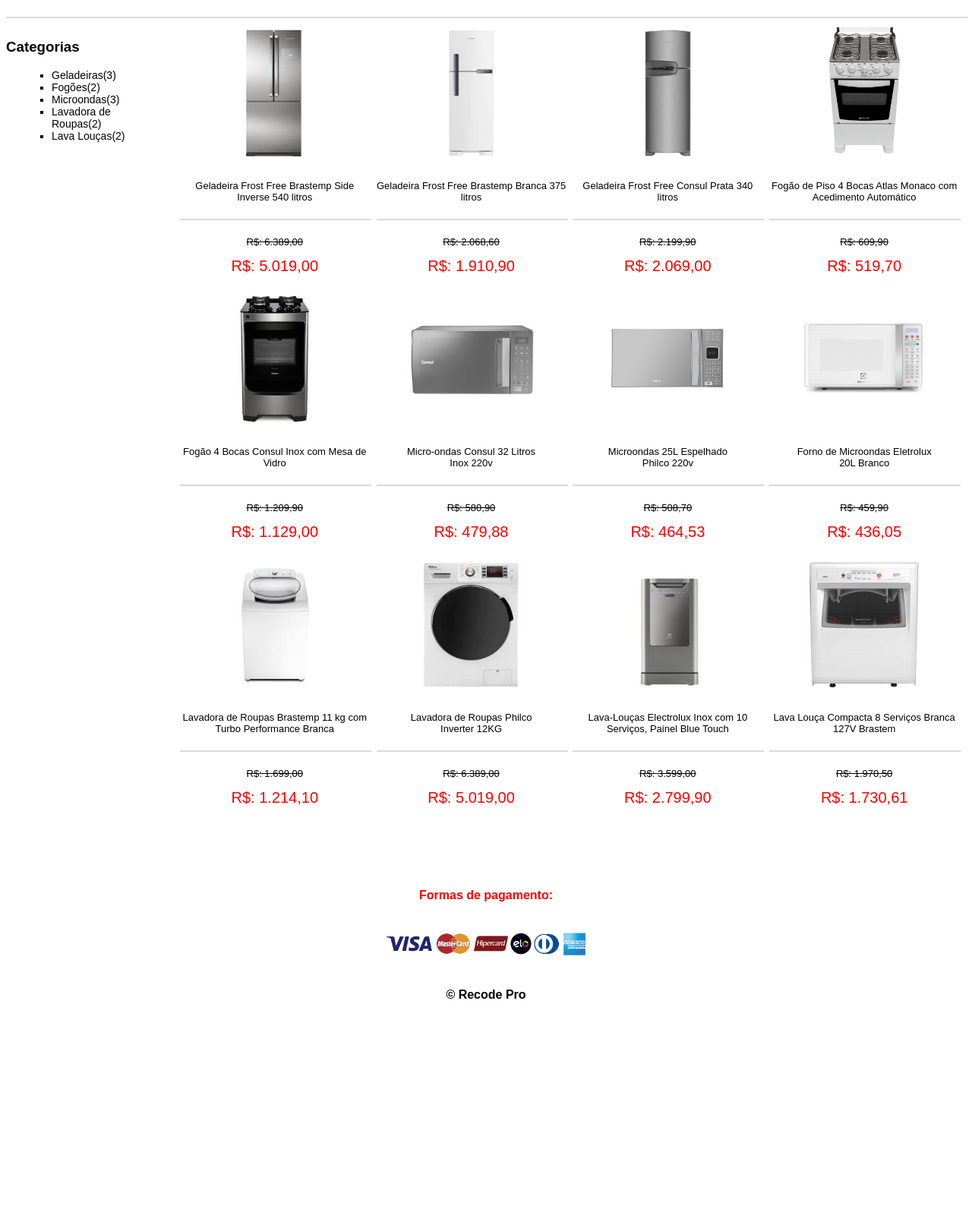
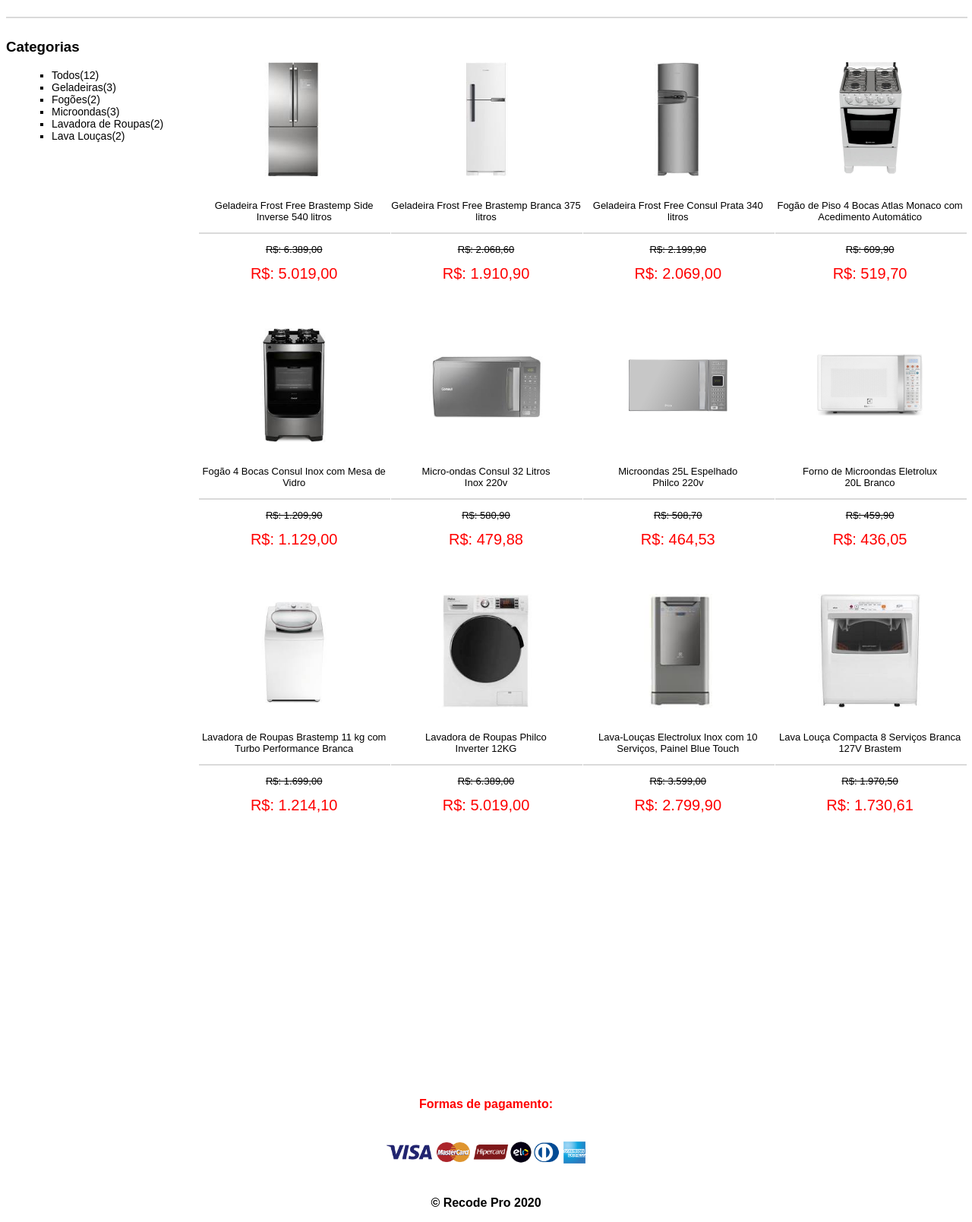
Before and after one commit to NayDev/Projeto-Full-Stack-Eletro, a PHP site: page /produtos.html in a window 1280 px wide. Shown: the part 142-1751 px from the top of the page at 76% size. Before the commit the page ends 1457 px from the top, so only its background shows below. Run offline with PHP 8.4, Linux system fonts and the light colour scheme.

Commit message:
Projeto desenvolvido com HTML, CSS e JAVASCRIPT

```diff
--- a/css/estilo.css
+++ b/css/styles.css
@@ -52,7 +52,8 @@ hr {
 .produtos {
     display: flex;
     flex-wrap: wrap;
-    justify-content: space-evenly;
+    justify-content: space-around;
+    width: 80%;
 }
 
 .pagProdutos {
@@ -60,13 +61,17 @@ hr {
 }
 
 .categorias {
-    width: 50%;
+    width: 20%;
 }
 
 .categorias li {
     font-size: 14px;
     margin: 0 20px;
     list-style-type: square;
+}
+
+.categorias li:hover {
+    cursor: pointer;
 }
 
 .box_produto {
@@ -84,11 +89,7 @@ hr {
     display: flex;
     justify-content: center;
     align-items: flex-end;
-}
-
-.box_img img {
-    max-height: 85%;
-    max-width: 85%;
+    cursor: pointer;
 }
 
 .descricao,
@@ -105,6 +106,7 @@ hr {
     font-size: 20px;
     color: red;
     margin-top: 0px;
+    text-align: center;
 }
 
 .fale_conosco {
@@ -149,6 +151,7 @@ footer #formas_pagamento {
 footer#rodape {
     text-align: center;
     font-weight: bolder;
+    margin-top: 23%;
 }
 
 footer#rodape img {
--- a/produtos.html
+++ b/produtos.html
@@ -1,10 +1,11 @@
 <!DOCTYPE html>
-<html lang="pt-BR">
+<html lang="pt-br">
 
 <head>
-    <meta charset="UTF-8">
-    <meta name="viewport" content="width=device-width, initial-scale=1.0">
-    <link rel="stylesheet" href="./css/estilo.css">
+    <meta charset="utf-8" />
+    <meta name="viewport" content="width=device-width, initial-scale=1.0" />
+    <link rel="stylesheet" href="./css/styles.css" />
+    <script src="./js/scripts.js"></script>
     <title>Produtos - Full Stack Eletro</title>
 </head>
 
@@ -21,168 +22,167 @@
     <header>
         <h1>Produtos</h1>
     </header>
-    <hr>
-
+    <hr/>
     <!--Iniciando os Produtos-->
     <main class="pagProdutos">
         <section class="categorias">
             <h3>Categorias</h3>
             <ul>
-                <li>Geladeiras(3)</li>
-                <li>Fogões(2)</li>
-                <li>Microondas(3)</li>
-                <li>Lavadora de Roupas(2)</li>
-                <li>Lava Louças(2)</li>
+                <li onclick="exibirTodos('todos')">Todos(12)</li>
+                <li onclick="exibirCategoria('geladeira')">Geladeiras(3)</li>
+                <li onclick="exibirCategoria('fogao')">Fogões(2)</li>
+                <li onclick="exibirCategoria('microondas')">Microondas(3)</li>
+                <li onclick="exibirCategoria('lavadoraDeRoupas')">Lavadora de Roupas(2)</li>
+                <li onclick="exibirCategoria('lavaLoucas')">Lava Louças(2)</li>
             </ul>
         </section>
 
         <section class="produtos">
             <!--Geladeiras-->
-            <div class="box_produto">
+            <div class="box_produto" id="geladeira" style="display: block;">
                 <div class="box_img">
-                    <img src="./img/Geladeira Frost Free Brastemp Side Inverse 540 litros.jpg" alt="Geladeira 540 Litros">
+                    <img src="./img/Geladeira Frost Free Brastemp Side Inverse 540 litros.jpg" alt="Geladeira 540 Litros" width="150px" onclick="destaque(this)">
                 </div>
                 <br/>
                 <p class="descricao">Geladeira Frost Free Brastemp Side Inverse 540 litros</p>
-                <hr>
+                <hr/>
                 <p class="antigo">R$: 6.389,00</p>
                 <p class="preco">R$: 5.019,00</p>
             </div>
 
-            <div class="box_produto">
+            <div class="box_produto" id="geladeira" style="display: block;">
                 <div class="box_img">
-                    <img src="./img/Geladeira Frost Free Brastemp Branca 375 litros.jpg" alt="Geladeira 375 Litros">
+                    <img src="./img/Geladeira Frost Free Brastemp Branca 375 litros.jpg" alt="Geladeira 375 Litros" width="150px" onclick="destaque(this)">
                 </div>
                 <br/>
                 <p class="descricao">Geladeira Frost Free Brastemp Branca 375 litros</p>
-                <hr>
+                <hr/>
                 <p class="antigo">R$: 2.068,60</p>
                 <p class="preco">R$: 1.910,90</p>
             </div>
-            <div class="box_produto">
+
+            <div class="box_produto" id="geladeira" style="display: block;">
                 <div class="box_img">
-                    <img src="./img/Geladeira Frost Free Consul Prata 340 litros.jpg" alt="Geladeira 340 Litros">
+                    <img src="./img/Geladeira Frost Free Consul Prata 340 litros.jpg" alt="Geladeira 340 Litros" width="150px" onclick="destaque(this)">
                 </div>
                 <br/>
                 <p class="descricao">Geladeira Frost Free Consul Prata 340 litros</p>
-                <hr>
+                <hr/>
                 <p class="antigo">R$: 2.199,90</p>
                 <p class="preco">R$: 2.069,00</p>
             </div>
             <!--Final Geladeiras-->
-
             <!--Fogões-->
-
-            <div class="box_produto">
+            <div class="box_produto" id="fogao" style="display: block;">
                 <div class="box_img">
-                    <img src="./img/Fogão de Piso 4 Bocas Atlas Monaco com Acedimento Automático.jpeg" alt="Fogão 4 bocas Automático">
+                    <img src="./img/Fogão de Piso 4 Bocas Atlas Monaco com Acedimento Automático.jpeg" alt="Fogão 4 bocas Automático" width="150px" onclick="destaque(this)">
                 </div>
                 <br/>
                 <p class="descricao">Fogão de Piso 4 Bocas Atlas Monaco com Acedimento Automático</p>
-                <hr>
+                <hr/>
                 <p class="antigo">R$: 609,90</p>
                 <p class="preco">R$: 519,70</p>
             </div>
-            <div class="box_produto">
+
+            <div class="box_produto" id="fogao" style="display: block;">
                 <div class="box_img">
-                    <img src="./img/Fogão 4 Bocas Consul Inox com Mesa de Vidro.jpg" alt="Fogão 4 Bocas Consul Inox com Mesa de Vidro">
+                    <img src="./img/Fogão 4 Bocas Consul Inox com Mesa de Vidro.jpg" alt="Fogão 4 Bocas Consul Inox com Mesa de Vidro" width="150px" onclick="destaque(this)">
                 </div>
                 <br/>
                 <p class="descricao">Fogão 4 Bocas Consul Inox com Mesa de Vidro</p>
-                <hr>
+                <hr/>
                 <p class="antigo">R$: 1.209,90</p>
                 <p class="preco">R$: 1.129,00</p>
             </div>
             <!-- Final Fogões-->
-
             <!--Microondas-->
-            <div class="box_produto">
+            <div class="box_produto" id="microondas" style="display: block;">
                 <div class="box_img">
-                    <img src="./img/Micro-ondas Consul 32 Litros Inox 220v.jpg" alt="Micro-ondas Consul 32 Litros Inox 220v">
+                    <img src="./img/Micro-ondas Consul 32 Litros Inox 220v.jpg" alt="Micro-ondas Consul 32 Litros Inox 220v" width="150px" onclick="destaque(this)">
                 </div>
                 <br/>
                 <p class="descricao">Micro-ondas Consul 32 Litros <br> Inox 220v</p>
-                <hr>
+                <hr/>
                 <p class="antigo">R$: 580,90</p>
                 <p class="preco">R$: 479,88</p>
             </div>
-            <div class="box_produto">
+
+            <div class="box_produto" id="microondas" style="display: block;">
                 <div class="box_img">
-                    <img src="./img/Microondas 25L Espelhado Philco 220v.jpg" alt="Microondas 25L Espelhado Philco 220v">
+                    <img src="./img/Microondas 25L Espelhado Philco 220v.jpg" alt="Microondas 25L Espelhado Philco 220v" width="150px" onclick="destaque(this)">
                 </div>
                 <br/>
                 <p class="descricao">Microondas 25L Espelhado <br> Philco 220v</p>
-                <hr>
+                <hr/>
                 <p class="antigo">R$: 508,70</p>
                 <p class="preco">R$: 464,53</p>
             </div>
-            <div class="box_produto">
+
+            <div class="box_produto" id="microondas" style="display: block;">
                 <div class="box_img">
-                    <img src="./img/Forno de Microondas Eletrolux 20L Branco.jpg" alt="Forno de Microondas Eletrolux 20L Branco">
+                    <img src="./img/Forno de Microondas Eletrolux 20L Branco.jpg" alt="Forno de Microondas Eletrolux 20L Branco" width="150px" onclick="destaque(this)">
                 </div>
                 <br/>
                 <p class="descricao">Forno de Microondas Eletrolux <br> 20L Branco</p>
-                <hr>
+                <hr/>
                 <p class="antigo">R$: 459,90</p>
                 <p class="preco">R$: 436,05</p>
             </div>
             <!-- Final Microondas-->
-
             <!--Lava Roupas-->
-            <div class="box_produto">
+            <div class="box_produto" id="lavadoraDeRoupas" style="display: block;">
                 <div class="box_img">
-                    <img src="./img/Lavadora de Roupas Brastemp 11 kg com Turbo Performance Branca.jpg" alt="Lavadora 11 kilos">
+                    <img src="./img/Lavadora de Roupas Brastemp 11 kg com Turbo Performance Branca.jpg" alt="Lavadora 11 kilos" width="150px" onclick="destaque(this)">
                 </div>
                 <br/>
                 <p class="descricao">Lavadora de Roupas Brastemp 11 kg com Turbo Performance Branca</p>
-                <hr>
+                <hr/>
                 <p class="antigo">R$: 1.699,00</p>
                 <p class="preco">R$: 1.214,10</p>
             </div>
-            <div class="box_produto">
+
+            <div class="box_produto" id="lavadoraDeRoupas" style="display: block;">
                 <div class="box_img">
-                    <img src="./img/Lavadora de Roupas Philco Inverter 12KG.jpg" alt="Lavadora 12 Kilos">
+                    <img src="./img/Lavadora de Roupas Philco Inverter 12KG.jpg" alt="Lavadora 12 Kilos" width="150px" onclick="destaque(this)">
                 </div>
                 <br/>
                 <p class="descricao">Lavadora de Roupas Philco<br> Inverter 12KG</p>
-                <hr>
+                <hr/>
                 <p class="antigo">R$: 6.389,00</p>
                 <p class="preco">R$: 5.019,00</p>
             </div>
             <!-- Final Lava Roupas-->
-
             <!--Lava Louças-->
-            <div class="box_produto">
+            <div class="box_produto" id="lavaLoucas" style="display: block;">
                 <div class="box_img">
-                    <img src="./img/Lava-Louças Electrolux Inox com 10 Serviços, 06 Programas de Lavagem e Painel Blue Touch.jpg" alt="Lava-Louças Electrolux Inox com 10 Serviços, 06 Programas de Lavagem e Painel Blue Touch">
+                    <img src="./img/Lava-Louças Electrolux Inox com 10 Serviços, 06 Programas de Lavagem e Painel Blue Touch.jpg" alt="Lava-Louças Electrolux Inox com 10 Serviços, 06 Programas de Lavagem e Painel Blue Touch" width="150px" onclick="destaque(this)">
                 </div>
                 <br/>
                 <p class="descricao">Lava-Louças Electrolux Inox com 10 Serviços, Painel Blue Touch</p>
-                <hr>
+                <hr/>
                 <p class="antigo">R$: 3.599,00</p>
                 <p class="preco">R$: 2.799,90</p>
             </div>
-            <div class="box_produto">
+
+            <div class="box_produto" id="lavaLoucas" style="display: block;">
                 <div class="box_img">
-                    <img src="./img/Lava Louça Compacta 8 Serviços Branca 127V Brastemp.jpg" alt="Lava Louça Compacta 8 Serviços Branca 127V Brastem">
+                    <img src="./img/Lava Louça Compacta 8 Serviços Branca 127V Brastemp.jpg" alt="Lava Louça Compacta 8 Serviços Branca 127V Brastem" width="150px" onclick="destaque(this)">
                 </div>
                 <br/>
                 <p class="descricao">Lava Louça Compacta 8 Serviços Branca 127V Brastem</p>
-                <hr>
+                <hr/>
                 <p class="antigo">R$: 1.970,50</p>
                 <p class="preco">R$: 1.730,61</p>
             </div>
             <!--Final Lava Louças-->
         </section>
-
     </main>
     <br/><br/><br/>
     <br/>
-
     <footer id="rodape">
         <p id="formas_pagamento">Formas de pagamento:</p>
         <img src="./img/pagamentos-bandeiras-01.png" alt="Formas de Pagamento">
-        <p>&copy; Recode Pro</p>
+        <p>&copy; Recode Pro 2020</p>
     </footer>
 </body>
 
```
Also changed, not shown: fale_conosco.html (+6 -6 lines), index.html (+6 -10 lines), js/scripts.js (added, +32 -0 lines), lojas.html (+7 -7 lines).
